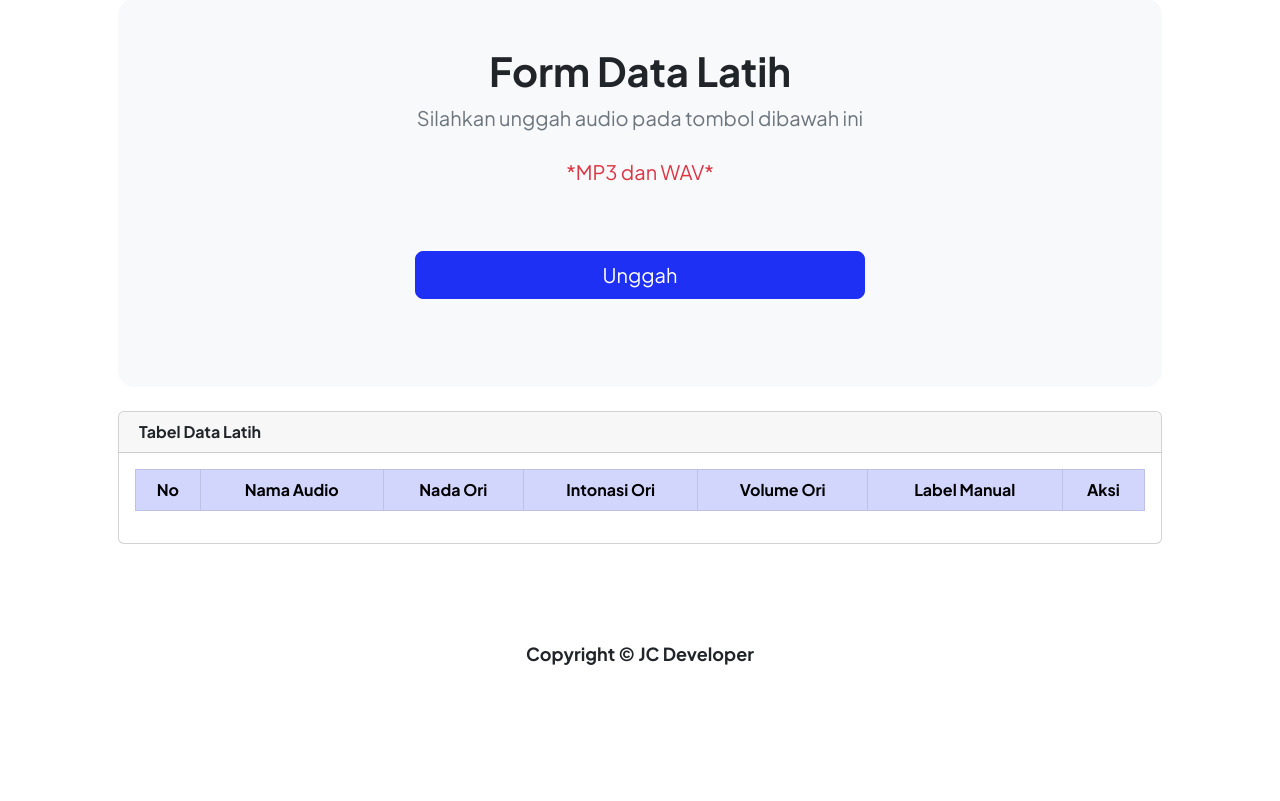
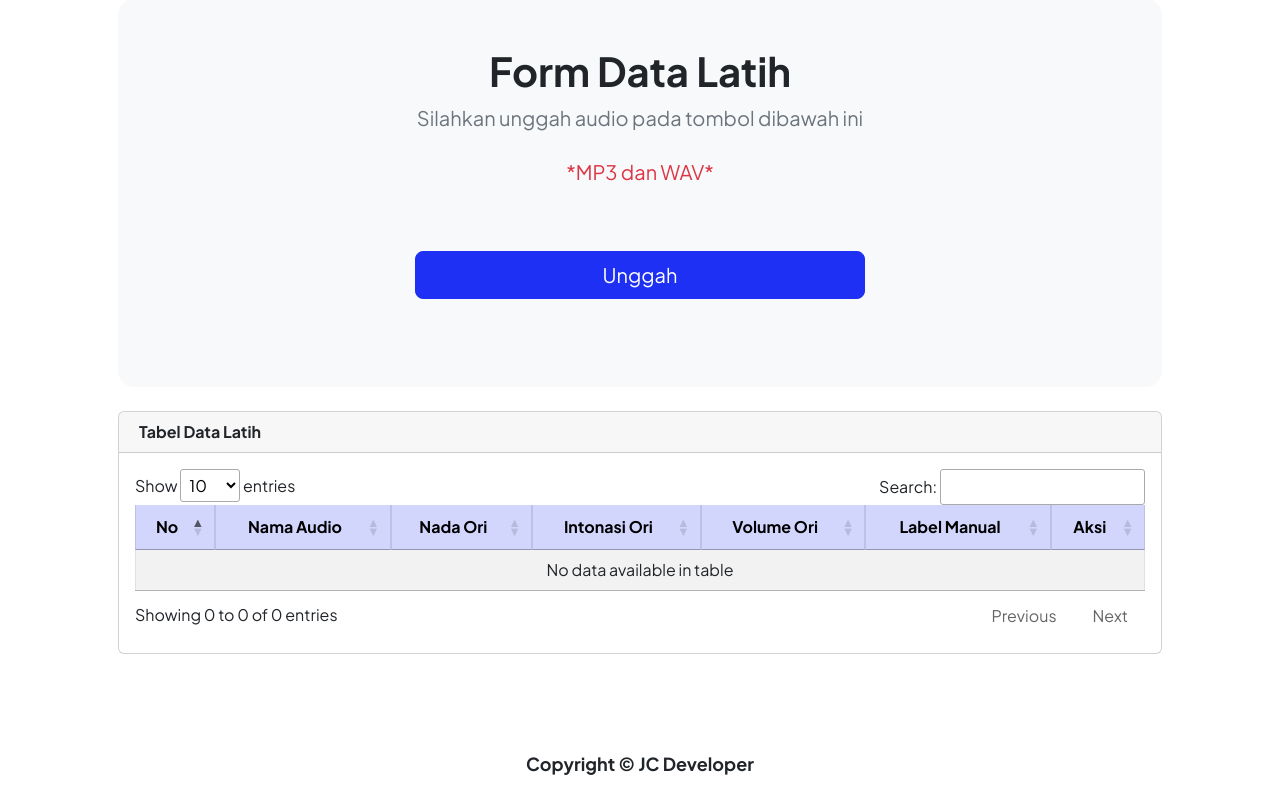
Before and after one commit to jasontjia/emodetect-svm, a Flask app: page /DataLatih in a window 1280 px wide. Shown: the part 124-925 px from the top of the page. Before the commit the page ends 789 px from the top, so only its background shows below. Run offline with Flask 3, Linux system fonts and the light colour scheme; lists and menus that the app fills with data are empty; some libraries are stand-ins or nearby versions.

Commit message:
commit tabel tambahan

```diff
--- a/aplikasi_deteksi/templates/data_latih.html
+++ b/aplikasi_deteksi/templates/data_latih.html
@@ -157,6 +157,9 @@
 </body>
 <!-- Bootstrap core JS-->
 <script src="https://cdn.jsdelivr.net/npm/bootstrap@5.2.3/dist/js/bootstrap.bundle.min.js"></script>
+<link rel="stylesheet" type="text/css" href="https://cdn.datatables.net/1.11.5/css/jquery.dataTables.css">
+<script src="https://ajax.googleapis.com/ajax/libs/jquery/3.6.0/jquery.min.js"></script>
+<script src="https://cdn.datatables.net/1.11.5/js/jquery.dataTables.js"></script>
 <!-- Core theme JS-->
 <script src="{{ url_for('static', filename='js/scripts.js') }}"></script>
 <!-- Bagian head dan elemen HTML lainnya -->
@@ -255,6 +258,15 @@
             }
         }
     });
+    $(document).ready(function() {
+        $('#audioTable').DataTable({
+            "paging": true, // Aktifkan pagination
+            "searching": true, // Aktifkan search bar
+            "ordering": true, // Aktifkan sort
+            "info": true, // Aktifkan informasi jumlah data entries
+            "lengthMenu": [5, 10, 25, 50, 100], // Jumlah data entries yang tersedia
+            "pageLength": 10 // Jumlah data entries default
+        });
+    });
 </script>
-
 </html>
```
